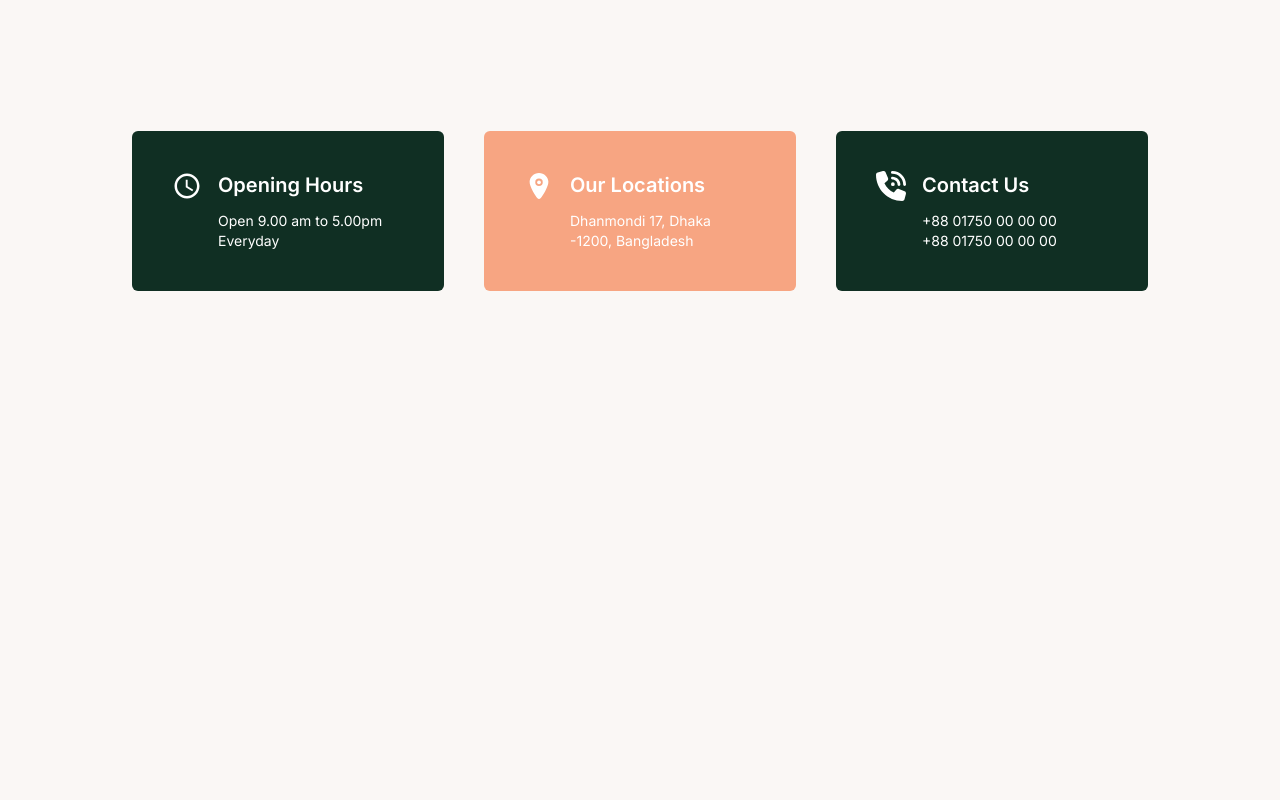
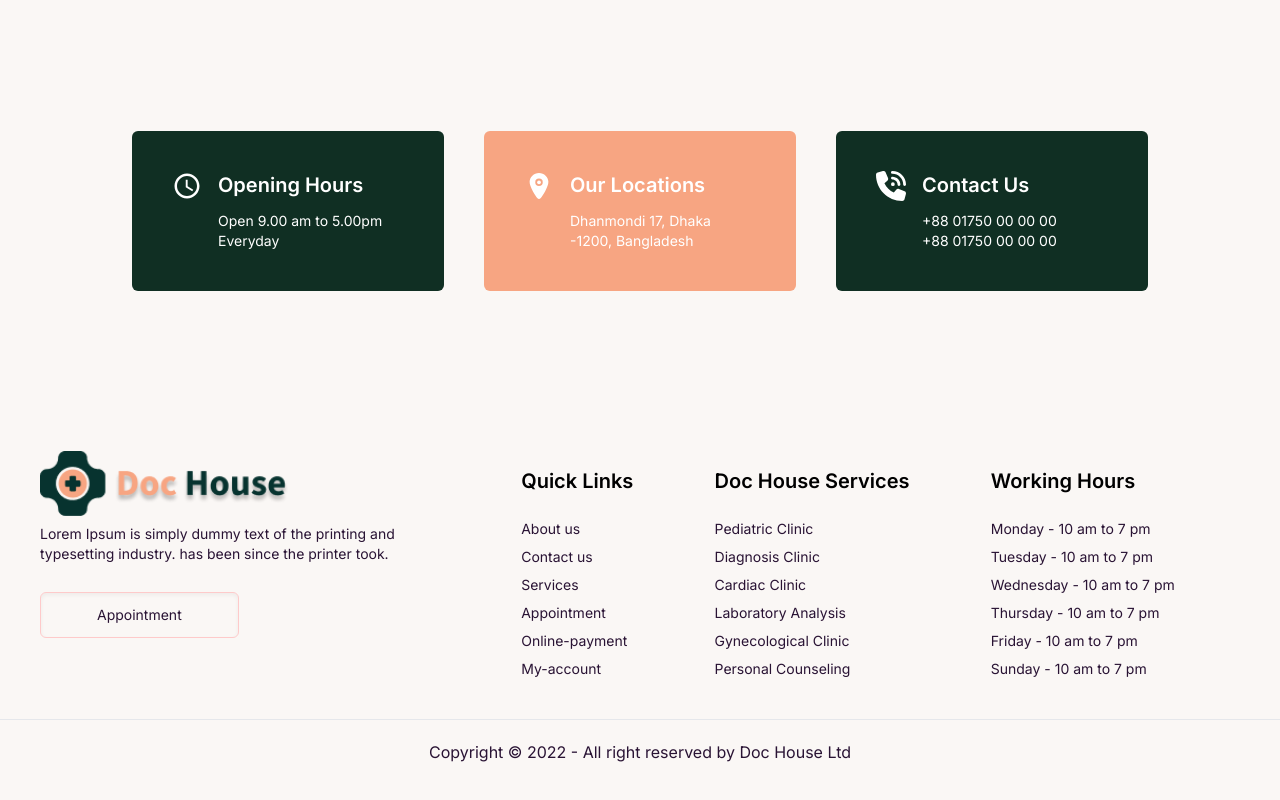
Before and after one commit to Towhidul123/hospital_management_nextjs, a Next.js app: page / in a window 1280 px wide. Shown: the part 1555-2355 px from the top of the page. Before the commit the page ends 1926 px from the top, so only its background shows below. Built offline with nearby package versions, Linux system fonts and the light colour scheme.

Commit message:
footer completed

```diff
--- a/src/app/(defaultLayout)/layout.js
+++ b/src/app/(defaultLayout)/layout.js
@@ -1,6 +1,7 @@
 import { Inter } from "next/font/google";
 import "./globals.css";
 import Header from "../../components/Shared/Header/Header";
+import Footer from "../../components/Pages/Footer/Footer";
 
 
 
@@ -16,7 +17,9 @@ export default function RootLayout({ children }) {
     <html lang="en">
       <body className={inter.className}>
         <Header></Header>
-        {children}</body>
+        {children}
+        <Footer></Footer>
+        </body>
     </html>
   );
 }
--- a/src/components/Pages/Footer/Footer.jsx
+++ b/src/components/Pages/Footer/Footer.jsx
@@ -43,7 +43,7 @@ const Footer = () => {
         </nav>
 
       </footer>
-      <div className='pt-14'>
+      <div className='pt-15'>
       <hr></hr>
       <div className='flex justify-center items-center align-middle px-5'>
           <p className='py-5'>Copyright © 2022 - All right reserved by Doc House Ltd</p>
```
